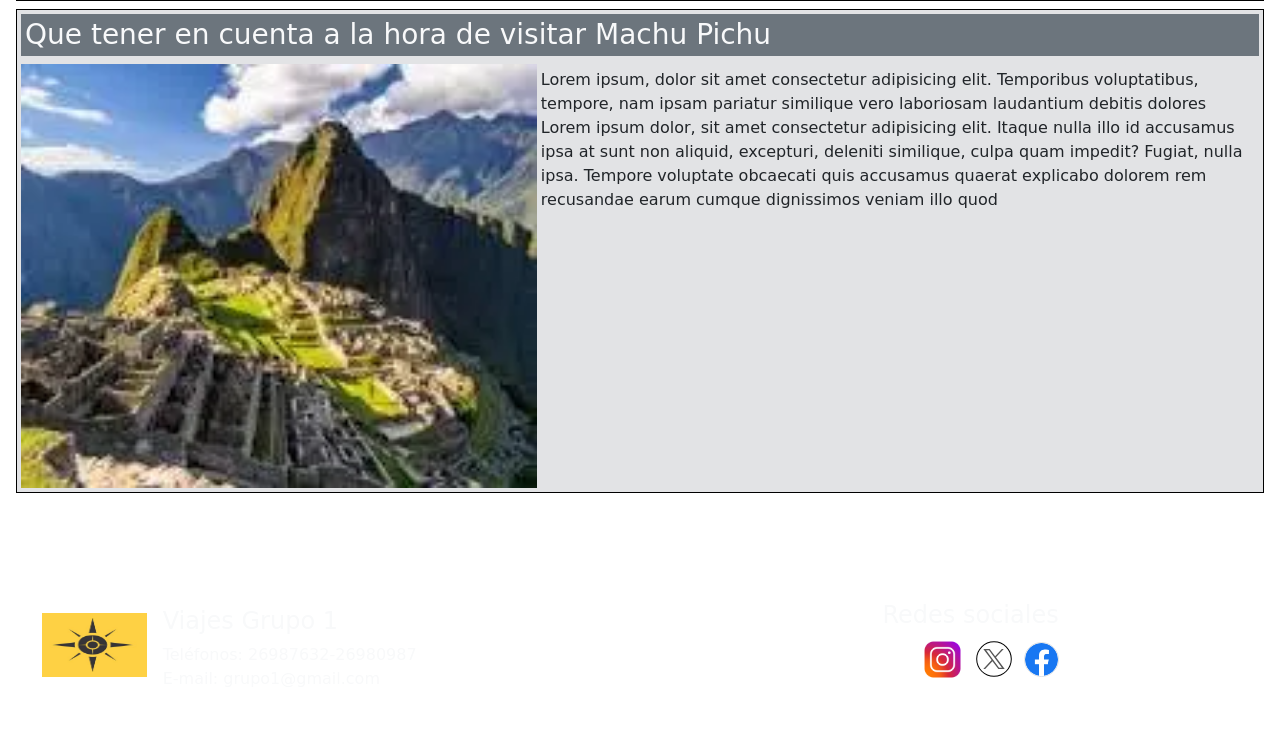
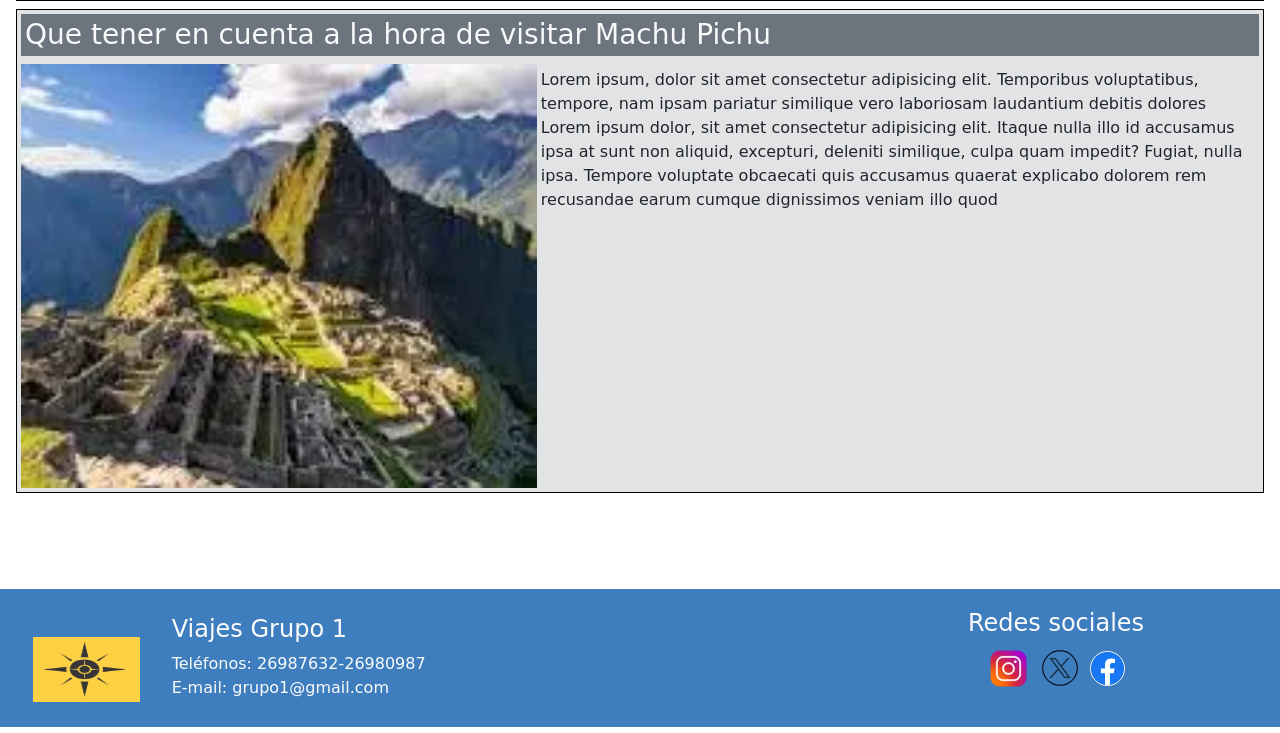
Before and after one commit to GuillermoGrisi/Pre-entrega3-Grisi, a website: page pages/blog.html in a window 1280 px wide. Shown: the part 1080-1813 px from the top of the page. Drawn offline with nearby package versions, Linux system fonts and the light colour scheme.

Commit message:
footer con sass

```diff
--- a/pages/blog.html
+++ b/pages/blog.html
@@ -184,28 +184,25 @@
         </article>
       </section>
     </main>
-    <footer class="container-fluid m-0 p-0 mt-5 p-4">
-      <div class="row d-flex justify-content-beetween">
+    <footer class="container-fluid">
+      <div class="row">
         <section
-          class="col-6 col-md-5 col-xl-4 d-flex justify-content-center flex-column-reverse flex-lg-row-reverse align-items-start align-items-lg-center p-0"
+          class="col-6 col-md-5 col-xl-4 flex-lg-row-reverse align-items-lg-center"
         >
-          <article class="ms-sm-2 ms-lg-0 text-light">
-            <h4 class="p-0 mt-2">Viajes Grupo 1</h4>
-            <p class="p-0 m-0">Teléfonos: 26987632-26980987</p>
-            <p class="p-0 m-0">E-mail: grupo1@gmail.com</p>
+          <article class="ms-lg-0">
+            <h4>Viajes Grupo 1</h4>
+            <p>Teléfonos: 26987632-26980987</p>
+            <p>E-mail: grupo1@gmail.com</p>
           </article>
           <img
-            class="w-25 h-50 m-3"
             id="img_footer"
             src="../assets/images/logo.png"
             alt="Brujula-logo de la empresa"
           />
         </section>
-        <section
-          class="col-5 d-flex flex-column justify-content-center align-items-end w-50 p-0"
-        >
-          <h4 class="text-center m-0 text-light">Redes sociales</h4>
-          <div class="d-flex justify-content-center align-items-center">
+        <section class="col-5">
+          <h4>Redes sociales</h4>
+          <div>
             <img
               id="img_instagram"
               class="hover-boton"
@@ -220,7 +217,7 @@
             />
             <img
               id="img_facebook"
-              class="border border-ligth rounded-5 hover-boton"
+              class="hover-boton"
               src="../assets/images/facebook.webp"
               alt="Logo de Facebook"
             />
--- a/scss/estructura/_footer.scss
+++ b/scss/estructura/_footer.scss
@@ -0,0 +1,85 @@
+footer{
+    margin: 0;
+    margin-top: 5rem;
+    background-color: $bg-header-footer;
+    div.row{
+        display: flex;
+        justify-content: space-between;
+        section{
+            display: flex;
+            justify-content: center;
+            flex-direction: column-reverse;
+            align-items: start;
+            padding: 0;
+            margin-bottom: 0.5rem;
+            article{
+                color: $color-texto-claro;
+                margin-left: 2rem;
+                h4{
+                    padding: 0;
+                    margin-top: 0.5rem;
+                }
+                p{
+                    padding: 0;
+                    margin: 0;
+                }
+            }
+            #img_footer{
+                width: 25%;
+                height: 50%;
+                margin: 2rem;
+                margin-bottom: 0;
+            }
+        }
+        section.col-5{
+            width: 35%;
+            padding: 0;
+            display: flex;
+            flex-direction: column;
+            justify-content: center;
+            align-items: center;
+            h4{
+                text-align: center;
+                margin: 0;
+                color: $color-texto-claro;
+            }
+            div{
+                display: flex;
+                justify-content: center;
+                align-items: center;
+                #img_instagram{
+                    width: 43px;
+                    height: 43px;
+                    margin: 0;
+
+                    &.hover-boton:hover {
+                    transform: scaleY(1.2);
+                    transition: transform 0.5s ease;
+                  }
+                }
+                #img_twitter{
+                    width: 60px;
+                    height: 60px;
+                    margin: 0;
+
+                    &.hover-boton:hover {
+                    transform: scaleY(1.2);
+                    transition: transform 0.5s ease;
+                  }
+                }
+                #img_facebook{
+                    width: 35px;
+                    height: 35px;
+                    border: $color-texto-claro 1px solid;
+                    border-radius: 5rem;
+                    margin: 0;
+
+                    &.hover-boton:hover {
+                    transform: scaleY(1.2);
+                    transition: transform 0.5s ease;
+                  }
+                }
+            }
+        }
+    }
+}
--- a/scss/styles.scss
+++ b/scss/styles.scss
@@ -3,54 +3,21 @@
 /* @import "./utilidades/extends";
 @import "./utilidades/mixin"; */
 @import "./estructura/header";
+@import "./estructura/footer";
 
 
-#img_instagram {
-    width: 43px;
-    height: 43px;
-  }
 
-  #img_twitter {
-    width: 60px;
-    height: 60px;
-  }
 
-  #img_facebook {
-    width: 35px;
-    height: 35px;
-  }
 
-/* #menu_hamb {
-    width: 60px;
-    height: 60px;
-  }
 
-  footer {
-    background-color: #3584c9;
-  }
 
-  #img_instagram {
-    width: 43px;
-    height: 43px;
-  }
 
-  #img_twitter {
-    width: 60px;
-    height: 60px;
-  }
 
-  #img_facebook {
-    width: 35px;
-    height: 35px;
-  }
 
-  .hover-boton:hover {
-    transform: scaleY(1.2);
-    transition: transform 0.5s ease;
-  }
 
+ /*
   .hover-paquetes:hover {
     transform: scaleY(1.1);
     transition: transform 0.5s ease;
   }
-    -webkit-text-stroke: 3px black;*/
+    -webkit-text-stroke: 3px black; */
```
Also changed, not shown: index.html (+11 -12 lines), pages/contacto.html (+11 -14 lines), pages/paquetes.html (+11 -12 lines), pages/vuelos.html (+11 -14 lines), css/styles.css, 1 other file.
